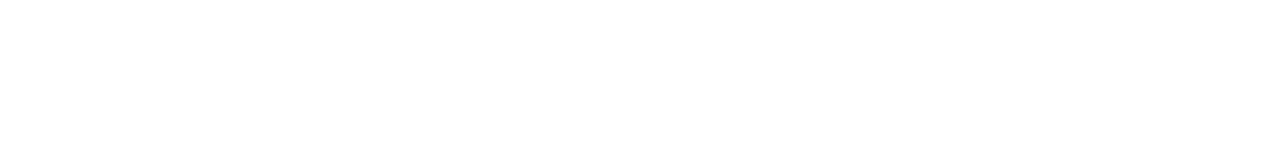
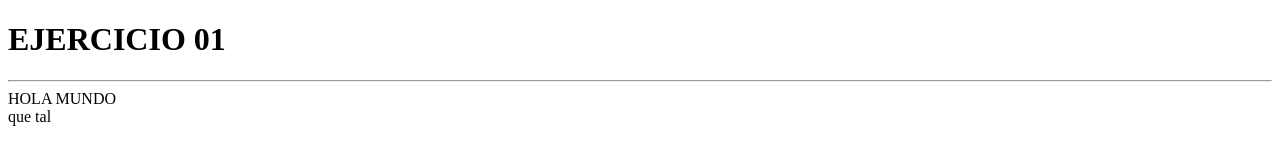
Before and after one commit to MarcoAro/nuevo, a plain HTML site: page index.html in a window 1280 px wide. Drawn offline with Linux system fonts and the light colour scheme.

Commit message:
Segunda modificación

```diff
--- a/index.html
+++ b/index.html
@@ -8,6 +8,16 @@
 </head>
 
 <body>
+    <header>
+        <H1>EJERCICIO 01</H1>
+    </header>
+    <hr>
+    <main>
+        <div>
+            HOLA MUNDO
+        </div>
+        <div>que tal</div>
+    </main>
 
 </body>
 
```
